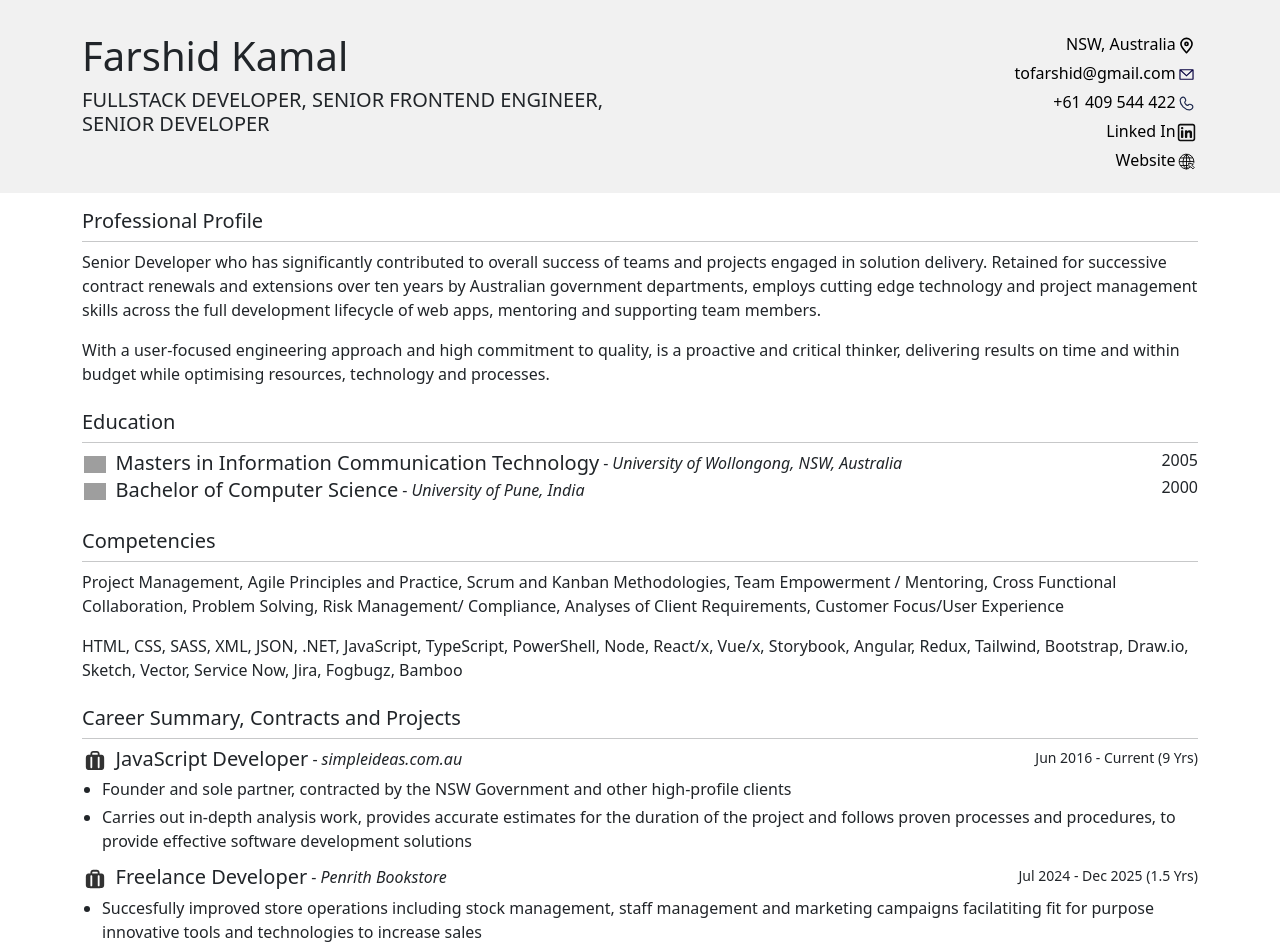
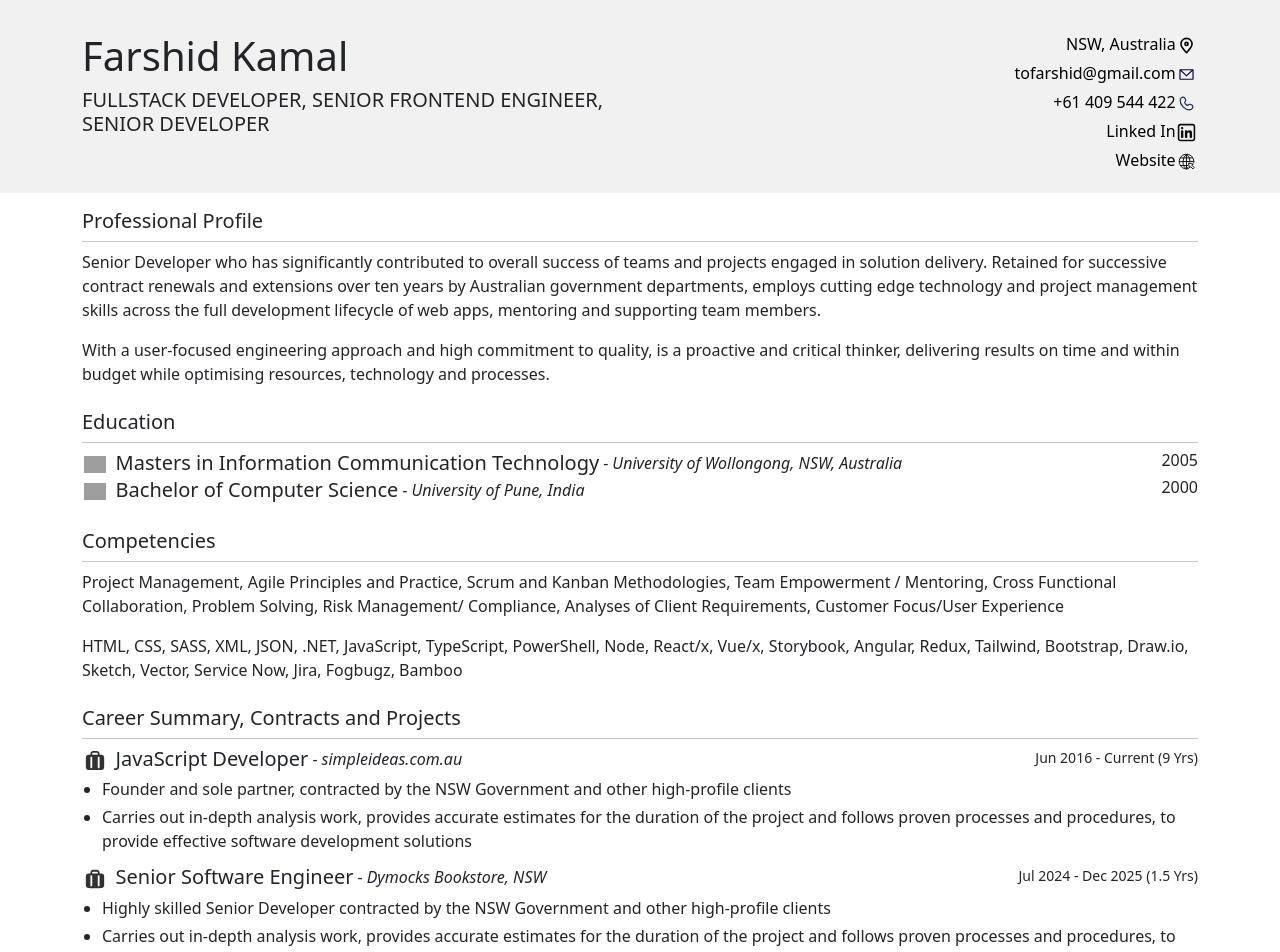
Before and after one commit to tofarshid/my-site, a React (Vite) app: page / in a window 1280 px wide. Shown: the top 952 px of the page. Built offline with nearby package versions, Linux system fonts and the light colour scheme; grey boxes are pictures that could not be loaded.

Commit message:
minor chages

```diff
--- a/src/components/careerList.tsx
+++ b/src/components/careerList.tsx
@@ -1,5 +1,6 @@
 export const ohhWhatABookstore = [
-    'Succesfully improved store operations including stock management, staff management and marketing campaigns facilatiting fit for purpose innovative tools and technologies to increase sales',
+    'Highly skilled Senior Developer contracted by the NSW Government and other high-profile clients',
+    'Carries out in-depth analysis work, provides accurate estimates for the duration of the project and follows proven processes and procedures, to provide effective software development solutions',
 ];
 export const simpleIdeas = [
     'Founder and sole partner, contracted by the NSW Government and other high-profile clients',
--- a/src/components/content.tsx
+++ b/src/components/content.tsx
@@ -73,8 +73,8 @@ export const Content = () => {
                         <CareerDesc list={simpleIdeas} />
 
                         <CareerHeading
-                            jobTitle="Freelance Developer"
-                            orgTitle="Penrith Bookstore"
+                            jobTitle="Senior Software Engineer"
+                            orgTitle="Dymocks Bookstore, NSW"
                             fromAndTo="Jul 2024 - Dec 2025"
                             duration="1.5 Yrs"
                         />
--- a/src/pages/blog.tsx
+++ b/src/pages/blog.tsx
@@ -24,6 +24,7 @@ export const Blog = () => {
         email.length === 0 ? setEmailRequired(true) : setEmailRequired(false);
     };
 
+    useEffect(() => setPopup(popup), []);
     const validateEmail = (email: string) => {
         return String(email)
             .toLowerCase()
@@ -57,7 +58,6 @@ export const Blog = () => {
                                         One Liner JavaScript
                                     </h5>
                                     <p className="card-text"></p>
-                                    {popup}
                                     <CodeSnippet />
                                 </div>
                             </div>
```
